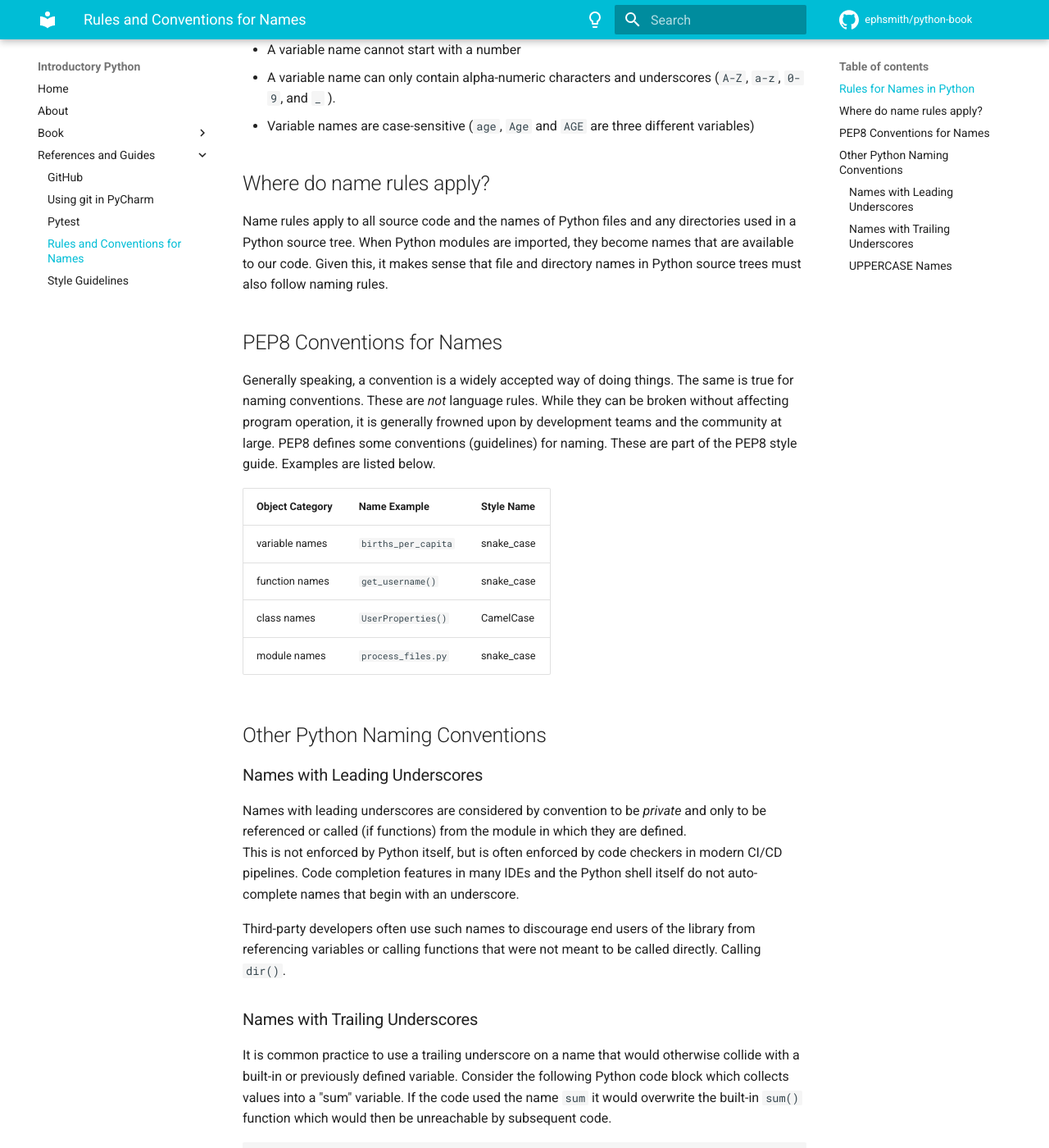
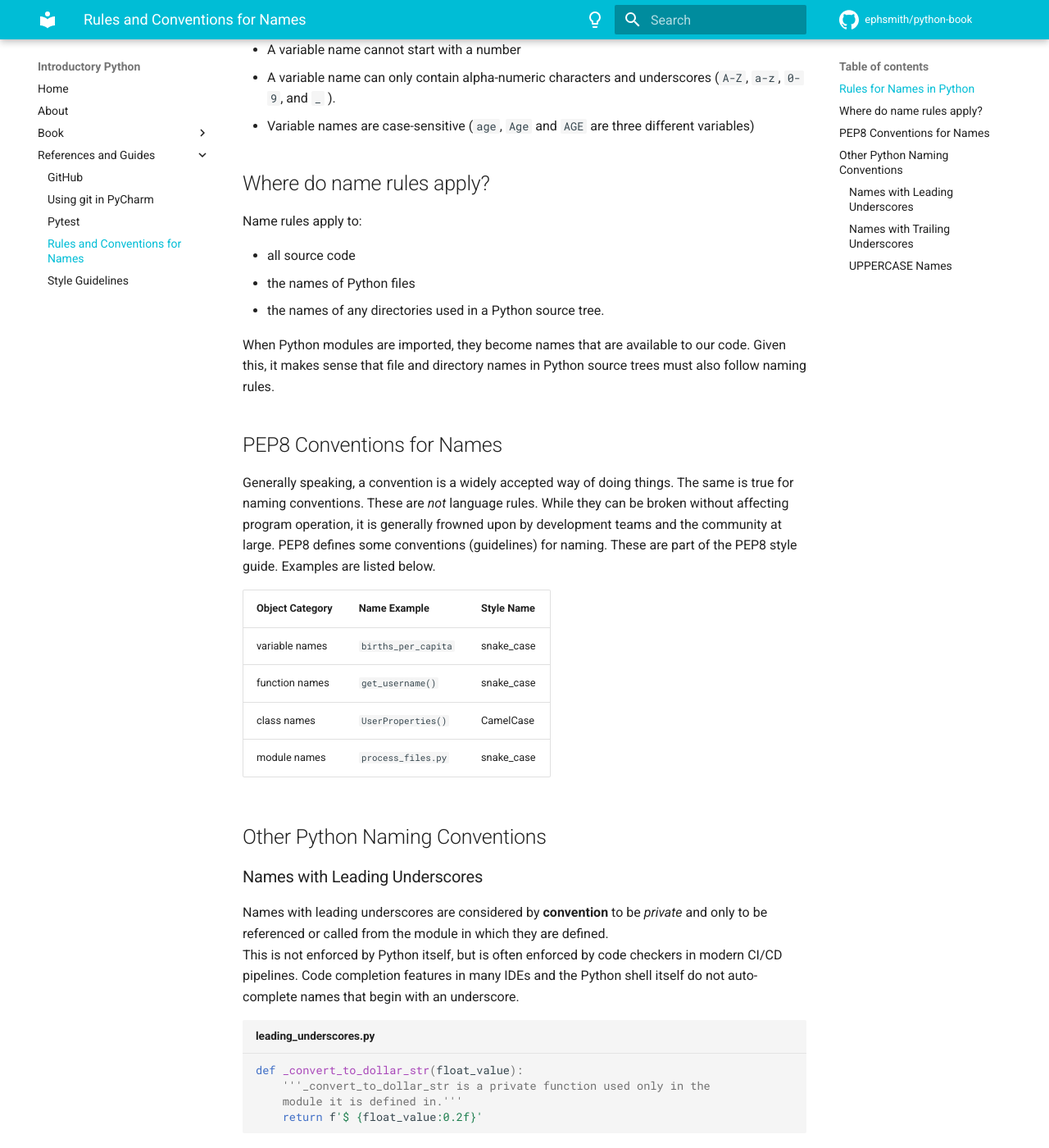
Before and after one commit to ephsmith/python-book, an MkDocs documentation site: the page built from docs/guides/python-naming-rules-conventions.md, in a window 1280 px wide and 1400 px high, scrolled down 309 px. Shown: the whole window at 82% size. Built offline with MkDocs 1.6.1 and Material for MkDocs 9.7.7, drawn with Linux system fonts in a browser that asks for light colours; comment, search, counter and statistics services are not loaded.

Commit message:
ENH: - Formatting and content adjustments on naming rules. - example code added for leading underscores.

````diff
--- a/docs/guides/python-naming-rules-conventions.md
+++ b/docs/guides/python-naming-rules-conventions.md
@@ -12,10 +12,13 @@ means that `height` and `Height` are different names in Python.
   different variables)
 
 ## Where do name rules apply?
-Name rules apply to all source code and the names of Python files and any directories
-used in a Python source tree. When Python modules are imported, they become names that
-are available to our code.  Given this, it makes sense that file and directory names
-in Python source trees must also follow naming rules.
+Name rules apply to:
+
+- all source code
+- the names of Python files
+- the names of any directories used in a Python source tree.
+
+When Python modules are imported, they become names that are available to our code.  Given this, it makes sense that file and directory names in Python source trees must also follow naming rules.
 
 ## PEP8 Conventions for Names
 Generally speaking, a convention is a widely accepted way of doing things. The same is
@@ -35,11 +38,18 @@ These are part of the PEP8 style guide. Examples are listed below.
 ## Other Python Naming Conventions
 
 ### Names with Leading Underscores
-Names with leading underscores are considered by convention to be *private* and only
-to be referenced or called (if functions) from the module in which they are defined.
+Names with leading underscores are considered by **convention** to be *private* and only
+to be referenced or called from the module in which they are defined.
 This is not enforced by Python itself, but is often enforced by code checkers in
 modern CI/CD pipelines. Code completion features in many IDEs and the Python shell
 itself do not auto-complete names that begin with an underscore.
+
+```py title="leading_underscores.py"
+def _convert_to_dollar_str(float_value):
+    '''_convert_to_dollar_str is a private function used only in the
+    module it is defined in.'''
+    return f'$ {float_value:0.2f}'
+```
 
 Third-party developers often use such names to discourage end users of the library
 from referencing variables or calling functions that were not meant to be called
````
